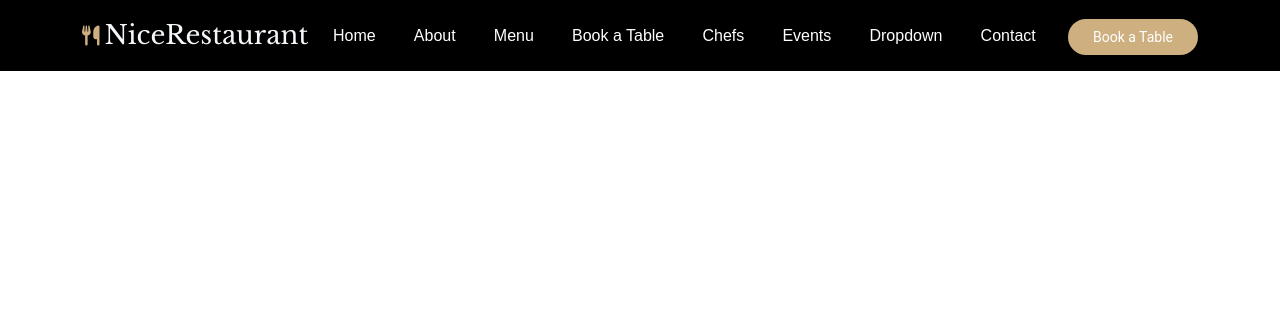
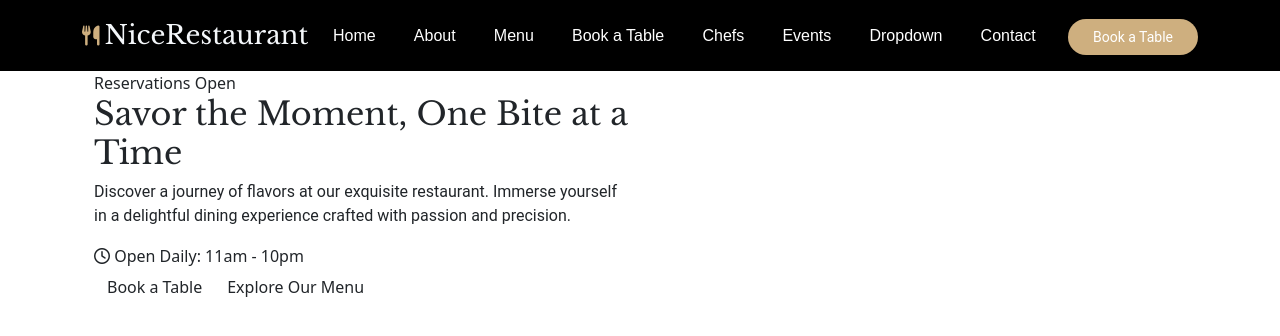
Before and after one commit to HUSAINMIRZA078/nicerestaurant, a plain HTML site: page index.html in a window 1280 px wide. Drawn offline with nearby package versions, Linux system fonts and the light colour scheme.

Commit message:
first commit

```diff
--- a/index.html
+++ b/index.html
@@ -43,6 +43,37 @@
          </div>
      </header>
 
+     <section id="home">
+        <div class="container">
+           <div class="row m-0">
+              <div class="col-lg-6">
+                 <div class="home-text">
+                    <span>Reservations Open</span>
+                    <h2>Savor the Moment, One Bite at a Time</h2>
+                    <p>Discover a journey of flavors at our exquisite restaurant. Immerse yourself in a delightful dining experience crafted with passion and precision.</p>
+                     <div class="opening-hours">
+                        <i class="fa-regular fa-clock"></i>
+                        <span>Open Daily: 11am - 10pm</span>
+                     </div>
+                     <div class="btn-group">
+                        <a href="#" class="btn btn-book">Book a Table</a>
+                        <a href="#" class="btn btn-menu">Explore Our Menu</a>
+                     </div>
+                     <div class="social-links">
+                        <a href="#"><i class="bi bi-facebook"></i></a>
+                        <a href="#"><i class="bi bi-instagram"></i></a>
+                        <a href="#"><i class="bi bi-twitter"></i></a>
+                        <a href="#"><i class="bi bi-youtube"></i></a>
+                     </div>
+                 </div>
+              </div>
+              <div class="col-lg-6">
+
+              </div>
+           </div>
+        </div>
+     </section>
+
     <script src="https://cdn.jsdelivr.net/npm/bootstrap@5.3.6/dist/js/bootstrap.bundle.min.js" integrity="sha384-j1CDi7MgGQ12Z7Qab0qlWQ/Qqz24Gc6BM0thvEMVjHnfYGF0rmFCozFSxQBxwHKO" crossorigin="anonymous"></script>
     <script src="assets/js/home.js"></script>
   </body>
```
